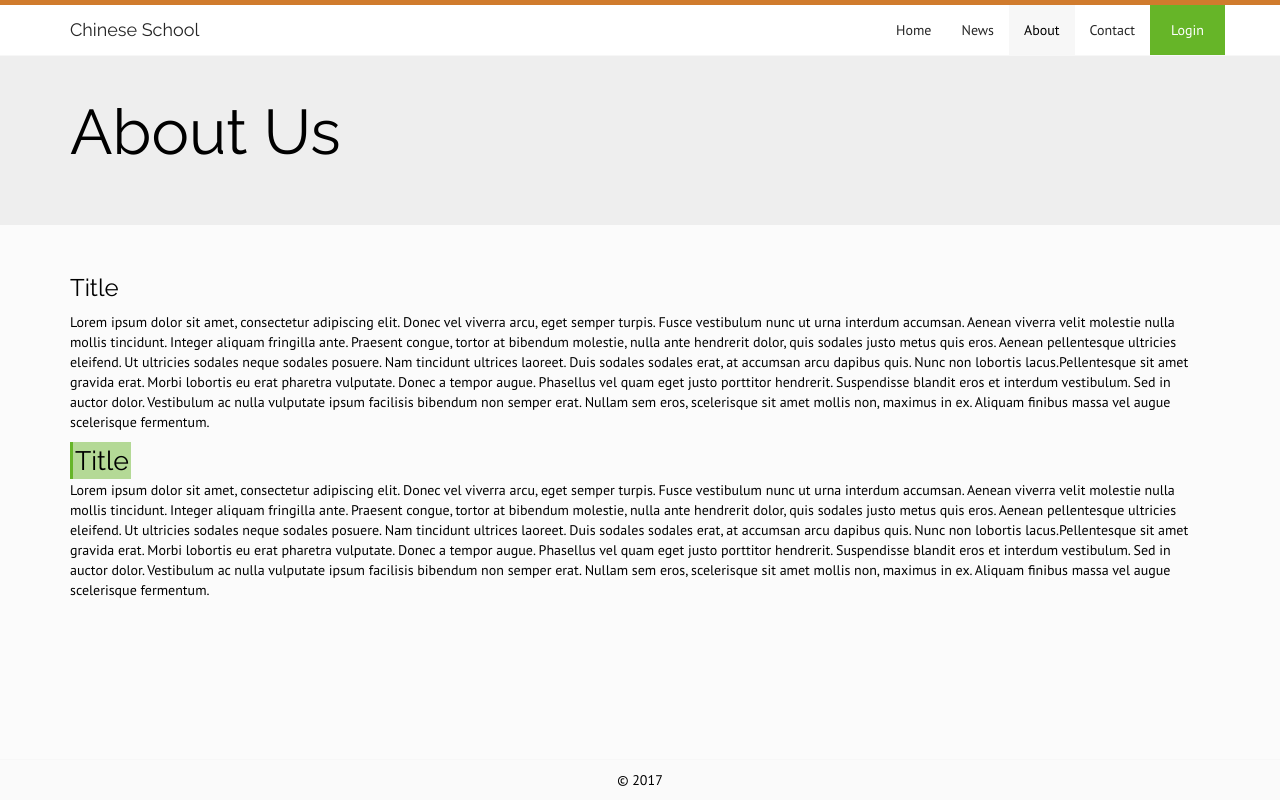
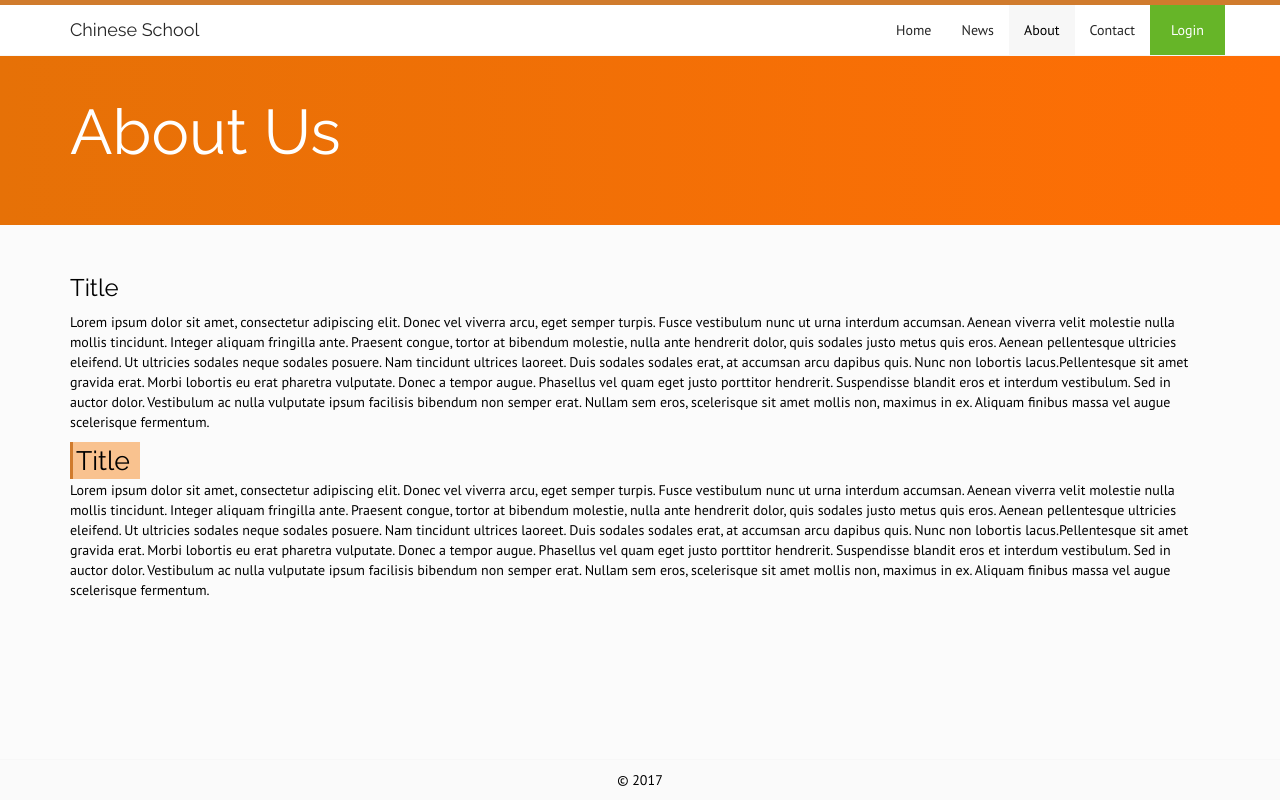
Before and after one commit to itsachineseschool/site, a plain HTML site: page about.html in a window 1280 px wide. Drawn offline with nearby package versions, Linux system fonts and the light colour scheme.

Commit message:
Change title and jumbotrons

```diff
--- a/css/main.css
+++ b/css/main.css
@@ -23,11 +23,11 @@ body {
 }
 
 ::selection {
-  background: #66b528;
+  background: rgba(247, 137, 36, 0.75);
   color: #fff;
 }
 ::-moz-selection {
-  background: #66b528;
+  background: rgba(247, 137, 36, 0.75);
   color: #fff;
 }
 
@@ -49,11 +49,11 @@ h1, h2, h3, h4, h5, h6 {
 .alt-title {
   display: inline;
   font-size: 20pt;
-  background-color: rgba(102, 181, 40, 0.48);
+  background-color: rgba(247, 137, 36, 0.5);
   font-family: 'Raleway', sans-serif;
-  border-left: 3px solid #66b528;
+  border-left: 3px solid #d07b2d;
   border-spacing: 30px;
-  padding: 3px 2px 3px 2px;
+  padding: 3px 10px 3px 3px;
   margin-bottom: 1rem;
 }
 
@@ -86,6 +86,12 @@ h1, h2, h3, h4, h5, h6 {
   right: 0;
   left: 0;
   padding: 1rem;
+}
+
+.jumbotron {
+  background: linear-gradient(to right, #e67107, #ff6e05);
+  color: #fff;
+  background-repeat: no-repeat;
 }
 
 #wrapper-overlay {
```
